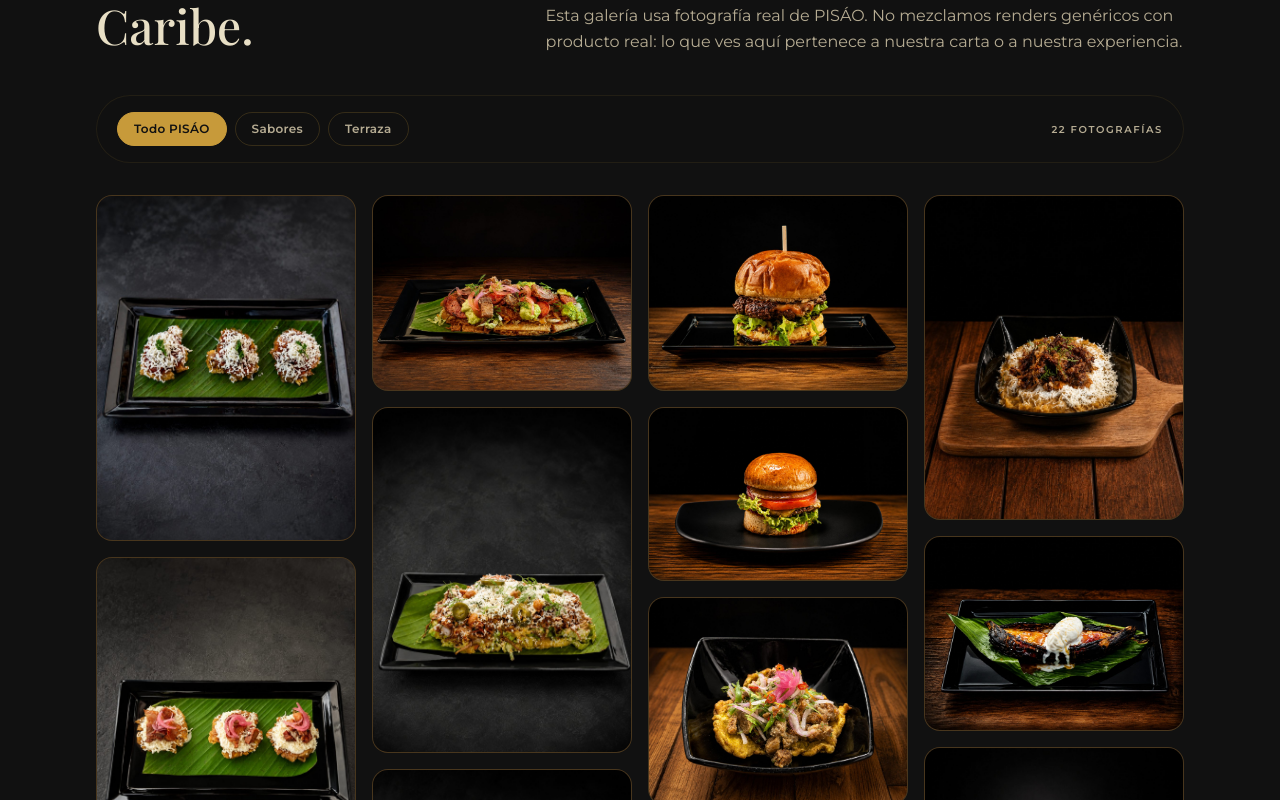
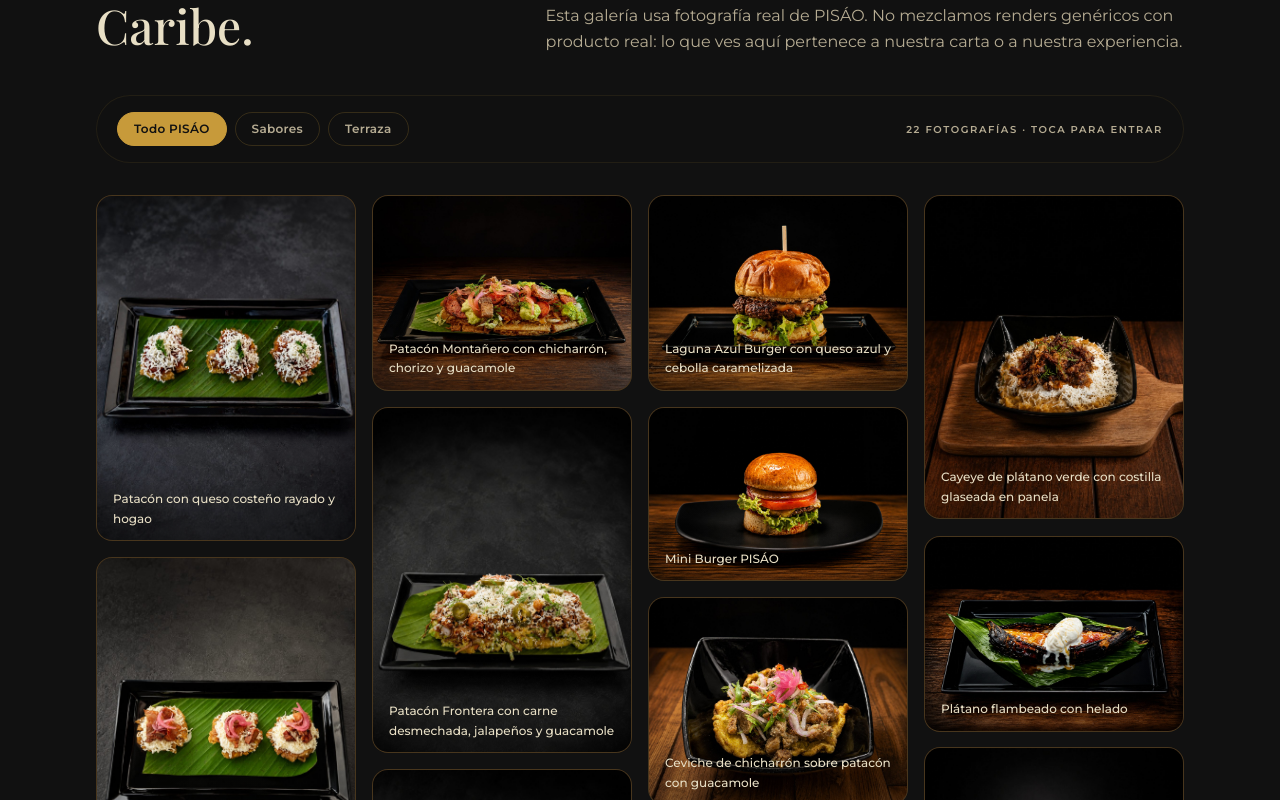
Before and after one commit to VladPhil92/pisao-gastrobar, a Next.js app: page /galeria in a window 1280 px wide. Shown: the part 920-1720 px from the top of the page. Built offline with nearby package versions, Linux system fonts and the light colour scheme; no server answers.

Commit message:
feat(gallery): add immersive lightbox and animated visual archive

```diff
--- a/app/(site)/galeria/GalleryGrid.tsx
+++ b/app/(site)/galeria/GalleryGrid.tsx
@@ -1,7 +1,8 @@
 "use client";
 
-import { useState } from "react";
+import { useEffect, useMemo, useState } from "react";
 import Image from "next/image";
+import { ChevronLeft, ChevronRight, Expand, X } from "lucide-react";
 import { cn } from "@/lib/utils";
 import type { GalleryPhoto } from "@/lib/gallery/photos";
 
@@ -12,11 +13,32 @@ const filtros = [
 ] as const;
 
 export function GalleryGrid({ photos }: { photos: GalleryPhoto[] }) {
-  const [filtro, setFiltro] =
-    useState<(typeof filtros)[number]["value"]>("todas");
+  const [filtro, setFiltro] = useState<(typeof filtros)[number]["value"]>("todas");
+  const [selected, setSelected] = useState<number | null>(null);
 
-  const visibles =
-    filtro === "todas" ? photos : photos.filter((p) => p.categoria === filtro);
+  const visibles = useMemo(
+    () => (filtro === "todas" ? photos : photos.filter((p) => p.categoria === filtro)),
+    [filtro, photos],
+  );
+
+  useEffect(() => {
+    if (selected === null) return;
+
+    const onKey = (event: KeyboardEvent) => {
+      if (event.key === "Escape") setSelected(null);
+      if (event.key === "ArrowRight") setSelected((current) => (current === null ? null : (current + 1) % visibles.length));
+      if (event.key === "ArrowLeft") setSelected((current) => (current === null ? null : (current - 1 + visibles.length) % visibles.length));
+    };
+
+    document.body.style.overflow = "hidden";
+    window.addEventListener("keydown", onKey);
+    return () => {
+      document.body.style.overflow = "";
+      window.removeEventListener("keydown", onKey);
+    };
+  }, [selected, visibles.length]);
+
+  const current = selected === null ? null : visibles[selected];
 
   return (
     <div>
@@ -26,7 +48,10 @@ export function GalleryGrid({ photos }: { photos: GalleryPhoto[] }) {
             <button
               key={f.value}
               type="button"
-              onClick={() => setFiltro(f.value)}
+              onClick={() => {
+                setFiltro(f.value);
+                setSelected(null);
+              }}
               className={cn(
                 "shrink-0 rounded-full border px-4 py-2 text-xs font-semibold tracking-wide transition-all",
                 filtro === f.value
@@ -38,42 +63,103 @@ export function GalleryGrid({ photos }: { photos: GalleryPhoto[] }) {
             </button>
           ))}
           <span className="ml-auto hidden shrink-0 text-[10px] font-semibold tracking-[0.16em] text-pisao-cream-muted uppercase sm:block">
-            {visibles.length} fotografías
+            {visibles.length} fotografías · toca para entrar
           </span>
         </div>
       </div>
 
-      <div className="mt-8 columns-2 gap-3 sm:columns-3 sm:gap-4 lg:columns-4">
+      <div key={filtro} className="mt-8 columns-2 gap-3 sm:columns-3 sm:gap-4 lg:columns-4">
         {visibles.map((photo, index) => (
-          <a
+          <button
             key={photo.slug}
-            href={`/gallery/${photo.file}`}
-            target="_blank"
-            rel="noreferrer"
-            className="group mb-3 block break-inside-avoid overflow-hidden rounded-2xl border border-pisao-gold/10 bg-pisao-carbon-soft sm:mb-4"
+            type="button"
+            onClick={() => setSelected(index)}
+            className="pisao-image-lift group relative mb-3 block w-full break-inside-avoid overflow-hidden rounded-2xl border border-pisao-gold/10 bg-pisao-carbon-soft text-left sm:mb-4"
+            style={{ animationDelay: `${Math.min(index, 8) * 55}ms` }}
+            aria-label={`Ampliar ${photo.alt}`}
           >
-            <div
-              className="relative overflow-hidden"
-              style={{ aspectRatio: photo.width / photo.height }}
-            >
+            <div className="relative overflow-hidden" style={{ aspectRatio: photo.width / photo.height }}>
               <Image
                 src={`/gallery/${photo.file}`}
                 alt={photo.alt}
                 fill
                 priority={index < 2}
                 sizes="(min-width: 1024px) 24vw, (min-width: 640px) 33vw, 50vw"
-                className="object-cover transition duration-700 group-hover:scale-[1.035]"
+                className="object-cover transition duration-700 group-hover:scale-[1.045]"
               />
-              <div className="absolute inset-0 bg-linear-to-t from-black/70 via-transparent to-transparent opacity-0 transition-opacity duration-300 group-hover:opacity-100" />
-              <div className="absolute right-0 bottom-0 left-0 translate-y-2 p-4 opacity-0 transition-all duration-300 group-hover:translate-y-0 group-hover:opacity-100">
-                <p className="text-xs leading-relaxed font-medium text-pisao-cream">
-                  {photo.alt}
-                </p>
+              <div className="absolute inset-0 bg-linear-to-t from-black/75 via-transparent to-transparent opacity-50 transition-opacity duration-300 group-hover:opacity-100" />
+              <span className="border-pisao-gold/20 bg-pisao-carbon/70 text-pisao-gold absolute top-3 right-3 flex size-9 items-center justify-center rounded-full border opacity-0 backdrop-blur-xl transition group-hover:opacity-100">
+                <Expand className="size-4" />
+              </span>
+              <div className="absolute right-0 bottom-0 left-0 translate-y-1 p-4 transition-transform duration-300 group-hover:translate-y-0">
+                <p className="text-xs leading-relaxed font-medium text-pisao-cream">{photo.alt}</p>
               </div>
             </div>
-          </a>
+          </button>
         ))}
       </div>
+
+      {current && selected !== null && (
+        <div
+          className="fixed inset-0 z-[100] flex items-center justify-center bg-black/94 p-3 backdrop-blur-xl sm:p-8"
+          role="dialog"
+          aria-modal="true"
+          aria-label={current.alt}
+          onMouseDown={(event) => {
+            if (event.currentTarget === event.target) setSelected(null);
+          }}
+        >
+          <button
+            type="button"
+            onClick={() => setSelected(null)}
+            className="border-pisao-gold/20 bg-pisao-carbon/80 text-pisao-cream absolute top-5 right-5 z-20 flex size-11 items-center justify-center rounded-full border backdrop-blur-xl transition hover:border-pisao-gold/60"
+            aria-label="Cerrar galería"
+          >
+            <X className="size-5" />
+          </button>
+
+          <button
+            type="button"
+            onClick={() => setSelected((selected - 1 + visibles.length) % visibles.length)}
+            className="border-pisao-gold/20 bg-pisao-carbon/75 text-pisao-gold absolute left-3 z-20 flex size-11 items-center justify-center rounded-full border backdrop-blur-xl transition hover:bg-pisao-gold hover:text-pisao-carbon sm:left-6"
+            aria-label="Fotografía anterior"
+          >
+            <ChevronLeft className="size-5" />
+          </button>
+
+          <div className="relative flex h-[86svh] w-full max-w-6xl flex-col overflow-hidden rounded-[2rem] border border-pisao-gold/15 bg-pisao-noche shadow-2xl sm:h-[88svh]">
+            <div className="relative min-h-0 flex-1">
+              <Image
+                src={`/gallery/${current.file}`}
+                alt={current.alt}
+                fill
+                sizes="96vw"
+                className="object-contain"
+                priority
+              />
+              <div className="pointer-events-none absolute inset-x-0 bottom-0 h-40 bg-linear-to-t from-pisao-carbon via-pisao-carbon/55 to-transparent" />
+            </div>
+            <div className="relative z-10 flex items-end justify-between gap-6 border-t border-pisao-gold/10 px-5 py-5 sm:px-8">
+              <div>
+                <p className="text-pisao-gold text-[9px] font-semibold tracking-[.22em] uppercase">
+                  {current.categoria === "comida" ? "Sabores PISÁO" : "Terraza PISÁO"}
+                </p>
+                <p className="font-display mt-1 text-xl text-pisao-cream sm:text-3xl">{current.alt}</p>
+              </div>
+              <p className="text-pisao-cream-muted shrink-0 text-xs">{selected + 1} / {visibles.length}</p>
+            </div>
+          </div>
+
+          <button
+            type="button"
+            onClick={() => setSelected((selected + 1) % visibles.length)}
+            className="border-pisao-gold/20 bg-pisao-carbon/75 text-pisao-gold absolute right-3 z-20 flex size-11 items-center justify-center rounded-full border backdrop-blur-xl transition hover:bg-pisao-gold hover:text-pisao-carbon sm:right-6"
+            aria-label="Fotografía siguiente"
+          >
+            <ChevronRight className="size-5" />
+          </button>
+        </div>
+      )}
     </div>
   );
 }
```
